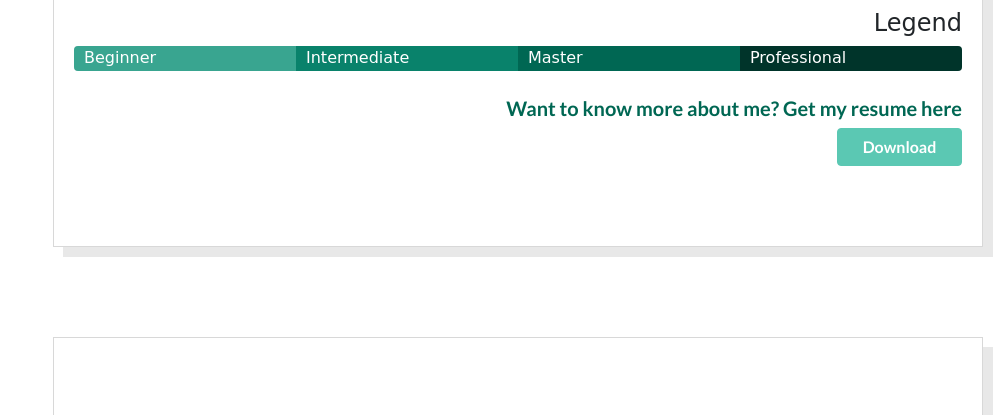
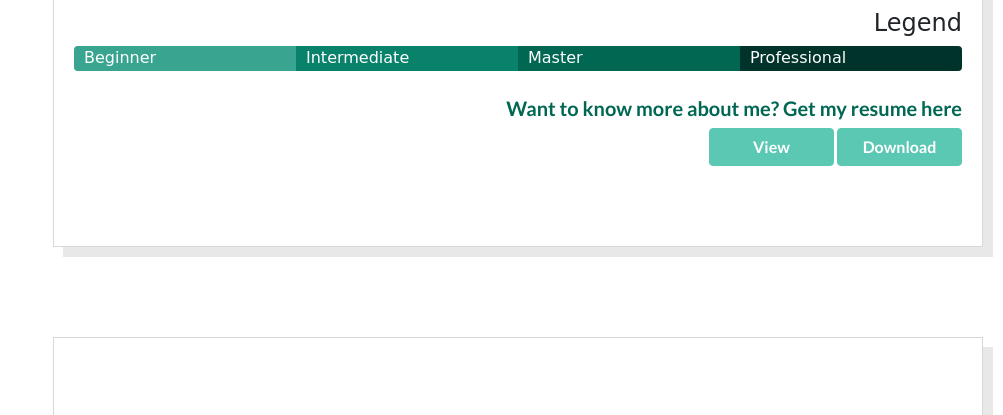
Before and after one commit to amrutakanvinde/AmrutaKanvinde.github.io, a plain HTML site: page index.html in a window 1280 px wide. Shown: the part 1474-1889 px from the top of the page, without its empty margins (277-1280 px from the left). Drawn offline with nearby package versions, Linux system fonts and the light colour scheme; a web font is replaced by a local one.

Commit message:
view resume button

```diff
--- a/index.html
+++ b/index.html
@@ -176,6 +176,7 @@
 
             <div style="text-align: right; padding-top: 5px;">
               <h5 class="text-desc">Want to know more about me? Get my resume here</h5>
+              <a href="https://drive.google.com/file/d/0B-XYI5w64EILZXBJZUdlcklraXpfSGVWZU5qUlVFb2Znd0dN/view?usp=sharing" target="blank" class="text-desc"><button class="btn btn-primary" >View</button> </a>
             <a href="./assets/Amruta_Kanvinde_Resume.pdf" download class="text-desc" >
               <button class="btn btn-primary">Download</button>
             </a>
```
